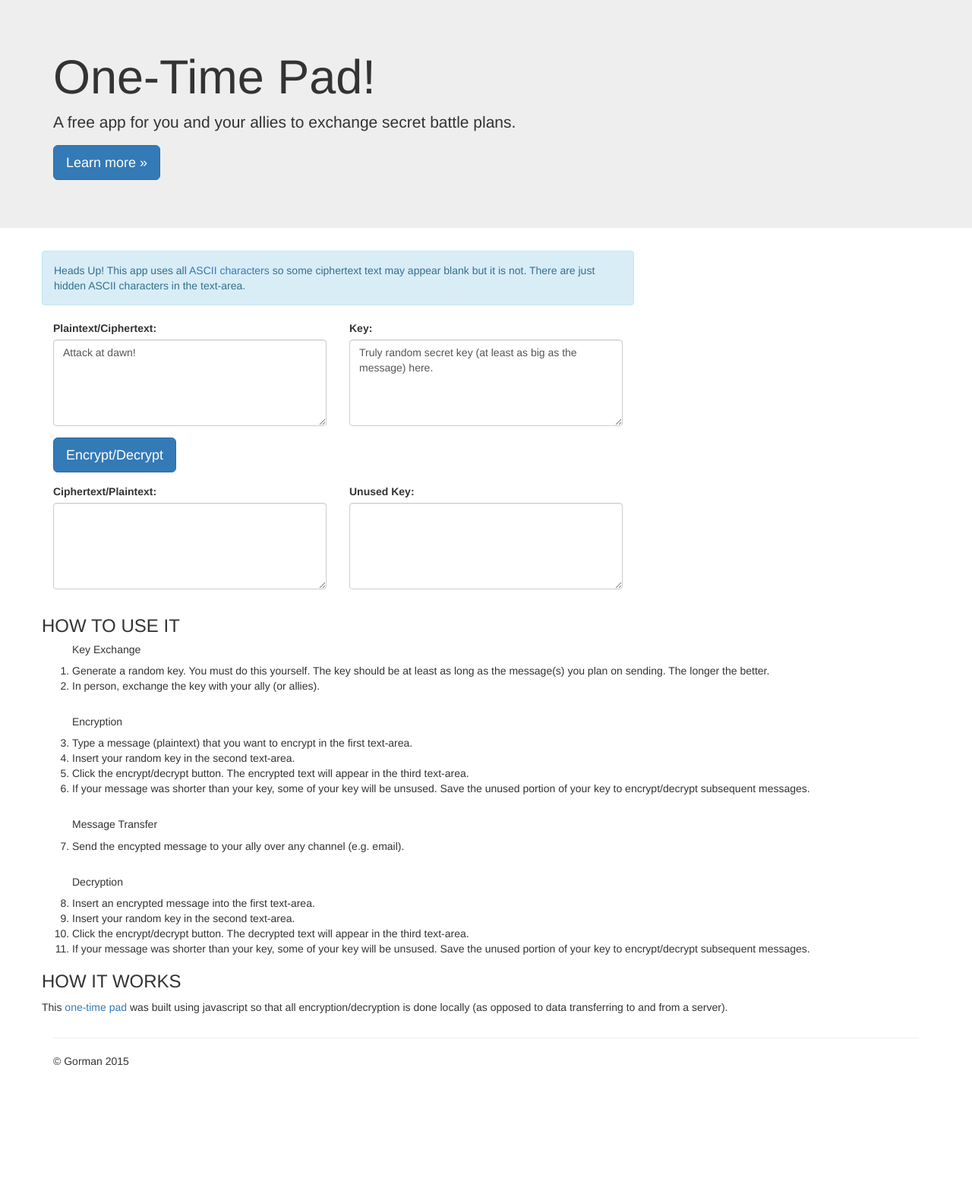
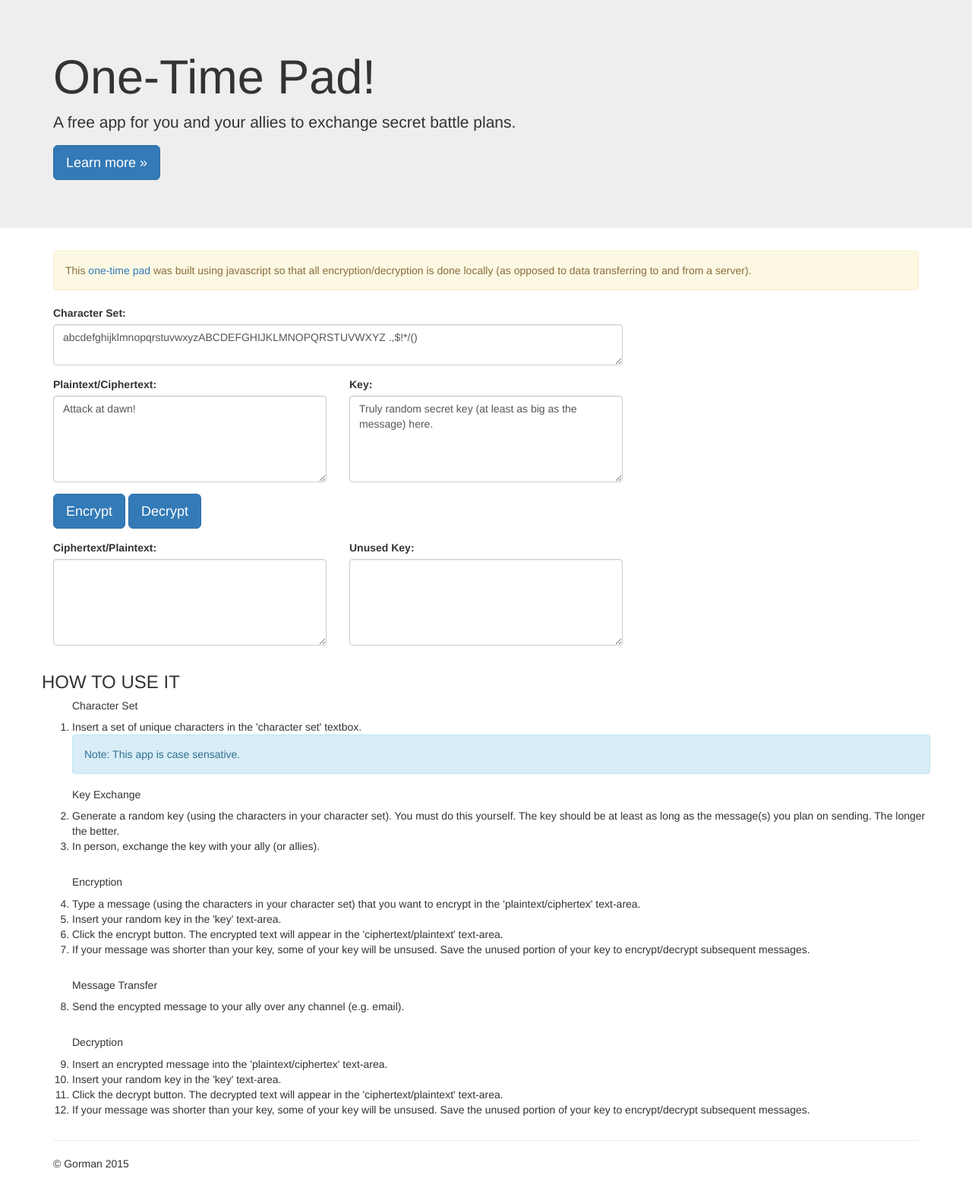
Before and after one commit to ben519/OneTimePad, a Django app: page / in a window 1280 px wide. Shown: the part 51-1623 px from the top of the page at 76% size. Before the commit the page ends 1454 px from the top, so only its background shows below. Run offline with Django 3.2, Linux system fonts and the light colour scheme; some libraries are stand-ins or nearby versions.

Commit message:
Updated javascript and text

```diff
--- a/templates/index.html
+++ b/templates/index.html
@@ -9,10 +9,10 @@
   <title>One-Time Pad</title>
 
   <!-- Bootstrap core CSS -->
-    <link href="/static/css/bootstrap.min.css" rel="stylesheet">
+  <link href="../static/css/bootstrap.min.css" rel="stylesheet">
 
   <!-- Custom styles for this template -->
-    <link href="/static/css/jumbotron.css" rel="stylesheet">
+  <link href="../static/css/jumbotron.css" rel="stylesheet">
 
 </head>
 
@@ -46,9 +46,15 @@
   <div class="container">
     <!-- Example row of columns -->
 
+    <div class="alert alert-warning">This <a href="http://en.wikipedia.org/wiki/One-time_pad">one-time pad</a> was built using javascript so that all encryption/decryption is done locally (as opposed to data transferring to and from a server).</div>
 
     <div class="row">
-        <div class="col-md-8 alert alert-info" role="alert">Heads Up! This app uses all <a href="http://www.asciitable.com/">ASCII characters</a> so some ciphertext text may appear blank but it is not.  There are just hidden ASCII characters in the text-area.</div>
+      <div class="col-md-8">
+        <div class="form-group">
+          <label for="comment">Character Set:</label>
+          <textarea id="textarea0" class="form-control" rows="2" id="comment"></textarea>
+        </div>
+      </div>
     </div>
 
     <div class="row">
@@ -56,21 +62,22 @@
       <div class="col-md-4">
         <div class="form-group">
           <label for="comment">Plaintext/Ciphertext:</label>
-            <textarea id="textarea1" class="form-control" rows="5" id="comment", placeholder="some text"></textarea>
+          <textarea id="textarea1" class="form-control" rows="5" id="comment"></textarea>
         </div>
       </div>
 
       <div class="col-md-4">
         <div class="form-group">
           <label for="comment">Key:</label>
-            <textarea id="textarea2" class="form-control" rows="5" id="comment", placeholder="Dr. Jensen Rules"></textarea>
+          <textarea id="textarea2" class="form-control" rows="5" id="comment"></textarea>
         </div>
       </div>
     </div>
 
     <div clas="row">
       <div class="col-md-12" style="padding-left:0px; padding-bottom:15px">
-          <button id="crypt_btn" type="button" class="btn btn-primary btn-lg">Encrypt/Decrypt</button>
+        <button id="encrypt_btn" type="button" class="crypt btn btn-primary btn-lg">Encrypt</button>
+        <button id="decrypt_btn" type="button" class="crypt btn btn-primary btn-lg">Decrypt</button>
       </div>
     </div>
 
@@ -95,15 +102,19 @@
 
       <p>
         <ol>
+          <h5>Character Set</h5>
+          <li>Insert a set of unique characters in the 'character set' textbox.</li>
+          <div class="alert alert-info">Note: This app is case sensative.</div>
+
           <h5>Key Exchange</h5>
-            <li>Generate a random key. You must do this yourself. The key should be at least as long as the message(s) you plan on sending.  The longer the better.</li>
+          <li>Generate a random key (using the characters in your character set). You must do this yourself. The key should be at least as long as the message(s) you plan on sending.  The longer the better.</li>
           <li>In person, exchange the key with your ally (or allies).</li>
           <br>
 
           <h5>Encryption</h5>
-            <li>Type a message (plaintext) that you want to encrypt in the first text-area.</li>
-            <li>Insert your random key in the second text-area.</li>
-            <li>Click the encrypt/decrypt button. The encrypted text will appear in the third text-area.</li>
+          <li>Type a message (using the characters in your character set) that you want to encrypt in the 'plaintext/ciphertex' text-area.</li>
+          <li>Insert your random key in the 'key' text-area.</li>
+          <li>Click the encrypt button. The encrypted text will appear in the 'ciphertext/plaintext' text-area.</li>
           <li>If your message was shorter than your key, some of your key will be unsused. Save the unused portion of your key to encrypt/decrypt subsequent messages.</li>
           <br>
 
@@ -112,16 +123,13 @@
           <br>
 
           <h5>Decryption</h5>
-            <li>Insert an encrypted message into the first text-area.</li>
-            <li>Insert your random key in the second text-area.</li>
-            <li>Click the encrypt/decrypt button.  The decrypted text will appear in the third text-area.</li>
+          <li>Insert an encrypted message into the 'plaintext/ciphertex' text-area.</li>
+          <li>Insert your random key in the 'key' text-area.</li>
+          <li>Click the decrypt button.  The decrypted text will appear in the 'ciphertext/plaintext' text-area.</li>
           <li>If your message was shorter than your key, some of your key will be unsused. Save the unused portion of your key to encrypt/decrypt subsequent messages.</li>
 
         </ol>
       </p>
-
-        <h3>HOW IT WORKS</h3>
-        <p>This <a href="http://en.wikipedia.org/wiki/One-time_pad">one-time pad</a> was built using javascript so that all encryption/decryption is done locally (as opposed to data transferring to and from a server).</p>
     </div>
 
     <hr>
@@ -140,33 +148,76 @@
 
     <script type="text/javascript">
 
+      // When the page loads insert some initial values into the text areas
       $(document).ready(function() {
+        $("#textarea0").val('abcdefghijklmnopqrstuvwxyzABCDEFGHIJKLMNOPQRSTUVWXYZ .,$!*/()');
         $("#textarea1").val('Attack at dawn!');
         $("#textarea2").val('Truly random secret key (at least as big as the message) here.');
       });
 
-      $( "#crypt_btn" ).click(function() {
+
+      // When a button with the class 'crypt' is clicked, execute the encryption/decryption method
+      $( ".crypt" ).click(function() {
+
+        // Initialize some variables
+        var charset = $("#textarea0").val();
         var input = $("#textarea1").val();
         var key = $("#textarea2").val();
         var output = '';
         var mynum = 0;
         var mychar='';
 
+        // Validate the character set
+        if (charset.length == 0){
+          alert("You need to provide a character set!");
+          return;
+        } else if (charset.length == 1){
+          alert("Your character set is too short!")
+          return;
+        };
+
+        // Validate the key
         if(input.length > key.length){
           alert("Whoa there. Your key needs to be at least as many characters as your message.");
+          return;
+        };
+
+        // Build an associative array from the character set
+        var charsetdict = {};
+        for (i=0; i < charset.length; i++) {
+          if(charset.charAt(i) in charsetdict){
+            alert("Whoa there. Your character set contains a duplicate value: " + charset.charAt(i));
+            return;
+          } else{
+            charsetdict[charset.charAt(i)] = i;
+          }
+        }
+
+        // Loop through the elements of the cipher/plain text and build the plain/cipher text
+        for (i=0; i < input.length; i++) {
+          inputchar = input.charAt(i);
+          keychar = key.charAt(i);
+
+          if(!(inputchar in charsetdict)){
+            alert("Hold up... your input contains the character " + inputchar + " which isn't in the character set.")
+            return;
+          } else if(!(keychar in charsetdict)){
+            alert("Hold up... your key contains the character " + keychar + " which isn't in the character set.")
+            return;
           } else{
 
-          for (i=0; i < input.length; i++) {
-            mynum = input[i].charCodeAt(0) ^ key[i].charCodeAt(0);
-            mychar = String.fromCharCode(mynum);
-            output = output + mychar;
+            if(event.target.id == "encrypt_btn"){ // the encrypt button was clicked
+              lookupindex = (charsetdict[inputchar] + charsetdict[keychar]) % charset.length;
+            } else{ // the decrypt button was clicked
+              lookupindex = (charsetdict[inputchar] - charsetdict[keychar] + charset.length) % charset.length;
+            }
+            output = output + charset.charAt(lookupindex);
+          }
         };
 
         var unused_key = key.substr(input.length);
         $("#textarea3").val(output);
         $("#textarea4").val(unused_key);
-
-        };
       });
 
     </script>
```
Also changed, not shown: OneTimePad/settings.py (+9 -4 lines), 1 other file. Lines whose indentation alone changed are shown as unchanged.
